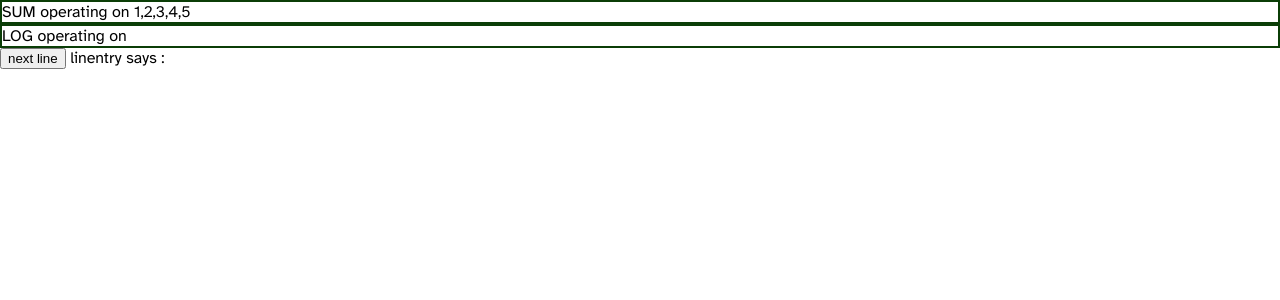
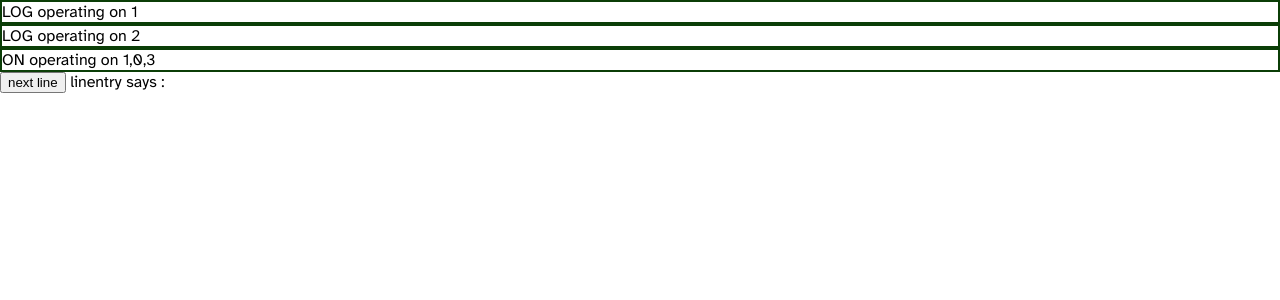
Before and after one commit to CIOSAI/Linentry, a SvelteKit app: page / in a window 1280 px wide. Shown: the top 300 px of the page. Built offline with nearby package versions, Linux system fonts and the light colour scheme.

Commit message:
the language works im so happer

```diff
--- a/src/routes/+page.svelte
+++ b/src/routes/+page.svelte
@@ -8,18 +8,24 @@
   }
 
   let linentry = new Linentry({main: 0, line: [
-    {command: COMMANDS.SUM, data: [1, 2, 3, 4, 5]},
-    {command: COMMANDS.LOG, data: []},
+    {command: COMMANDS.LOG, data: [1]},
+    {command: COMMANDS.LOG, data: [2]},
+    {command: COMMANDS.ON, data: [1, 0, 3]},
   ]})
+
+  let renderedLines = linentry.src.line.map(v=>{ return {name: v.command.name, data: v.data} });
+  function rerender(){
+    renderedLines = linentry.src.line.map(v=>{ return {name: v.command.name, data: v.data} });
+  }
 </script>
 
 <div id='viewport'>
   <div id='bruh'>
-    {#each linentry.src.line as i}
-      <span class='entry'>{i.command.name} operating on {i.data}</span>
+    {#each renderedLines as i}
+      <span class='entry'>{i.name} operating on {i.data}</span>
     {/each}
   </div>
-  <button on:click={()=>{linentry.next()}}>next line</button>
+  <button on:click={()=>{linentry.next(); rerender()}}>next line</button>
   <span>linentry says : {say}</span>
 </div>
 
```
